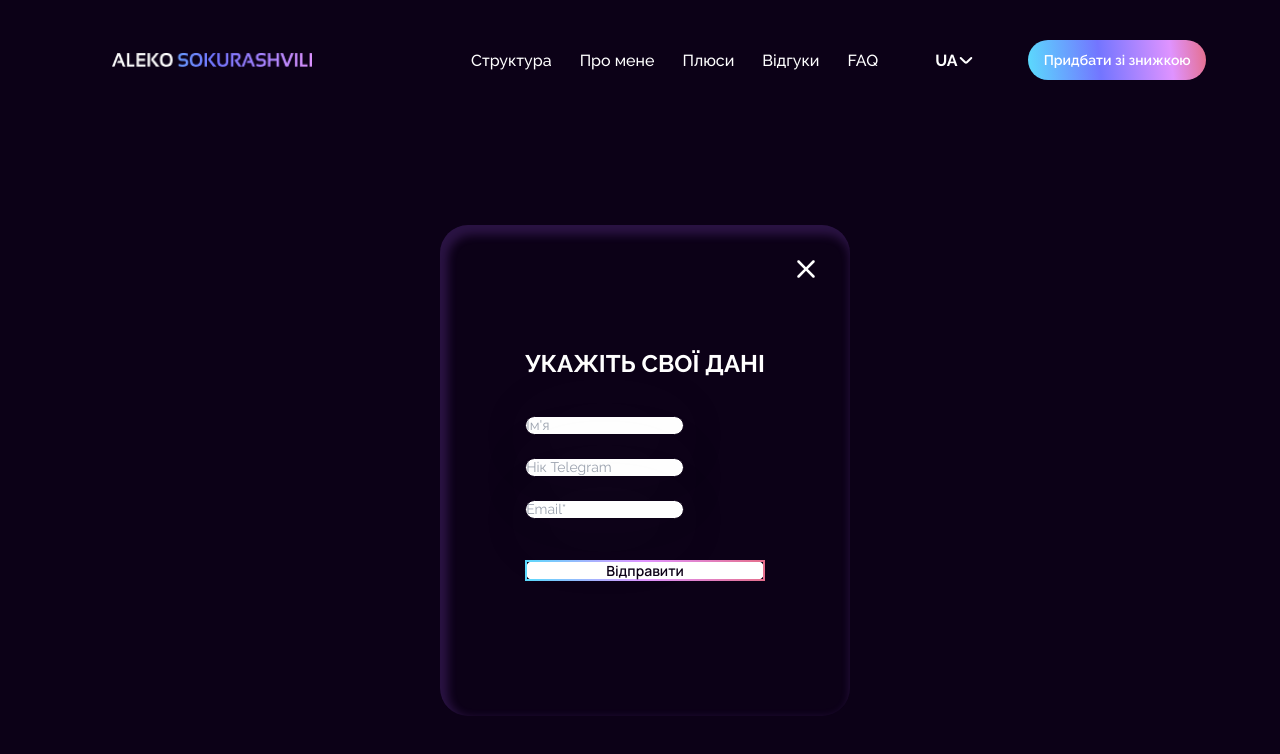
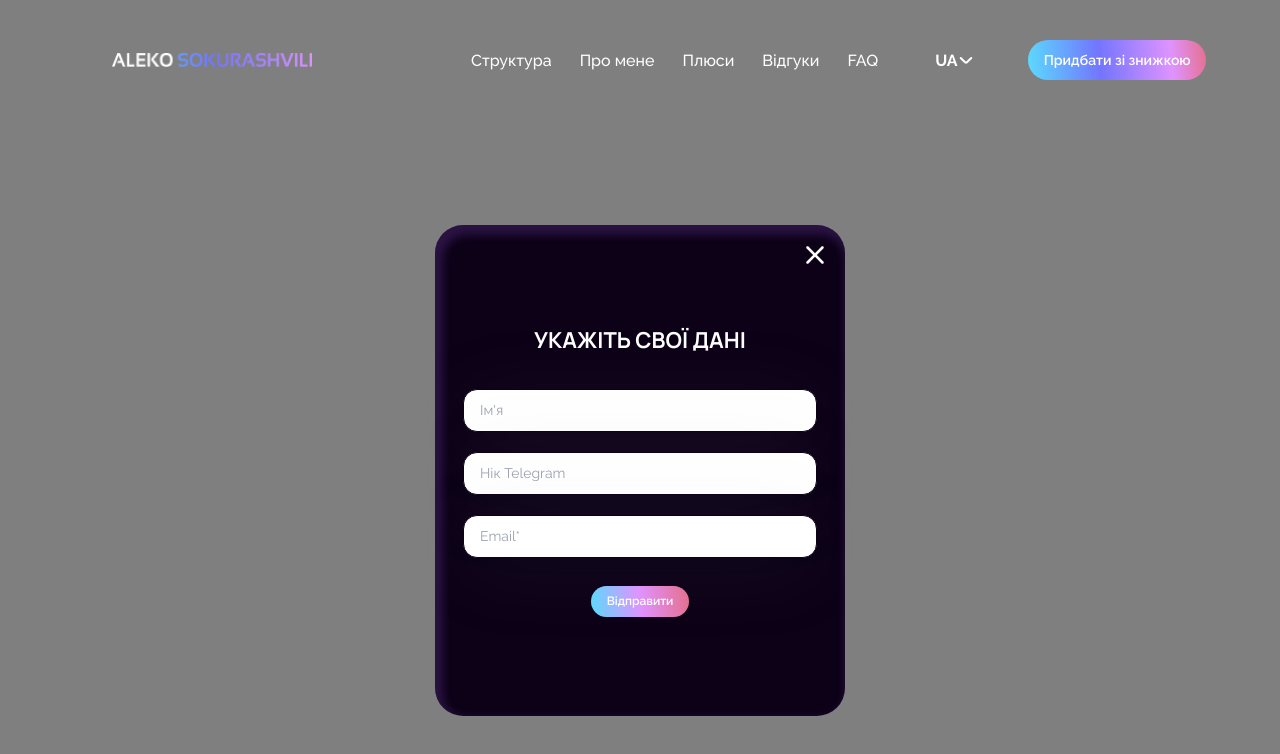
Before and after one commit to Filbertik/video_academ_next, a Next.js app: page /contact-modal in a window 1280 px wide. Shown: the top 754 px of the page. Built offline with nearby package versions, Linux system fonts and the light colour scheme; a web font is replaced by a local one.

Commit message:
edit modal cliks

```diff
--- a/src/app/contact-modal/ContactModal.tsx
+++ b/src/app/contact-modal/ContactModal.tsx
@@ -1,5 +1,5 @@
 'use client';
-import { useState } from 'react';
+import { useEffect, useState } from 'react';
 import Header from '@/components/common/Header';
 import EditText from '@/components/ui/EditText';
 import Button from '@/components/ui/Button';
@@ -24,46 +24,40 @@ export default function ContactModal() {
   });
 
   const [errors, setErrors] = useState<FormErrors>({});
-  const [isSubmitting, setIsSubmitting] = useState<boolean>(false);
-  const [isModalOpen, setIsModalOpen] = useState<boolean>(true);
+  const [isSubmitting, setIsSubmitting] = useState(false);
+  const [isModalOpen, setIsModalOpen] = useState(true);
+  const [isSubmitted, setIsSubmitted] = useState(false);
+
+  // --- Закриття по ESC ---
+  useEffect(() => {
+    const handleEsc = (e: KeyboardEvent) => {
+      if (e.key === 'Escape') setIsModalOpen(false);
+    };
+    window.addEventListener('keydown', handleEsc);
+    return () => window.removeEventListener('keydown', handleEsc);
+  }, []);
 
   const validateForm = (): boolean => {
     const newErrors: FormErrors = {};
-
-    if (!formData.name.trim()) {
-      newErrors.name = "Ім'я є обов'язковим";
-    }
-
+    if (!formData.name.trim()) newErrors.name = "Ім'я є обов'язковим";
     if (!formData.email.trim()) {
       newErrors.email = "Email є обов'язковим";
     } else if (!/^[^\s@]+@[^\s@]+\.[^\s@]+$/.test(formData.email)) {
       newErrors.email = 'Введіть коректний email';
     }
-
     setErrors(newErrors);
     return Object.keys(newErrors).length === 0;
   };
 
   const handleInputChange =
     (field: keyof FormData) => (event: React.ChangeEvent<HTMLInputElement>) => {
-      setFormData((prev) => ({
-        ...prev,
-        [field]: event.target.value,
-      }));
+      setFormData((prev) => ({ ...prev, [field]: event.target.value }));
+      if (errors[field]) setErrors((prev) => ({ ...prev, [field]: undefined }));
+    };
 
-      // Clear error when user starts typing
-      if (errors[field]) {
-        setErrors((prev) => ({
-          ...prev,
-          [field]: undefined,
-        }));
-      }
-    };
   const handleSubmit = async (event: React.FormEvent) => {
     event.preventDefault();
-
     if (!validateForm()) return;
-
     setIsSubmitting(true);
 
     try {
@@ -72,13 +66,11 @@ export default function ContactModal() {
         headers: { 'Content-Type': 'application/json' },
         body: JSON.stringify(formData),
       });
-
       const data = await res.json();
 
       if (data.success) {
-        // Успіх: очищаємо форму і показуємо повідомлення
         setFormData({ name: '', telegram: '', email: '' });
-        setIsModalOpen(false);
+        setIsSubmitted(true);
       } else {
         alert('❌ Не вдалося відправити повідомлення. Спробуйте ще раз.');
       }
@@ -90,76 +82,26 @@ export default function ContactModal() {
     }
   };
 
-  // const handleSubmit = async (event: React.FormEvent) => {
-  //   event.preventDefault()
+  const handleCloseModal = () => setIsModalOpen(false);
 
-  //   if (!validateForm()) {
-  //     return
-  //   }
-
-  //   setIsSubmitting(true)
-
-  //   try {
-  //     // Simulate API call
-  //     await new Promise(resolve => setTimeout(resolve, 1000))
-
-  //     // Reset form and close modal on success
-  //     setFormData({ name: '', telegram: '', email: '' })
-  //     setIsModalOpen(false)
-
-  //   } catch (error) {
-  //     console.error('Form submission error:', error)
-  //   } finally {
-  //     setIsSubmitting(false)
-  //   }
-  // }
-
-  const handleCloseModal = () => {
-    setIsModalOpen(false);
-  };
-
-  if (!isModalOpen) {
-    return (
-      <div className="w-full min-h-screen bg-[#0c0117] flex flex-col">
-        <Header />
-        <main className="flex-1 flex items-center justify-center p-4">
-          <div className="text-center">
-            <h1 className="text-2xl md:text-3xl font-bold text-white mb-4">
-              Дякуємо за ваш запит!
-            </h1>
-            <p className="text-gray-300 mb-6">Ми зв'яжемося з вами найближчим часом.</p>
-            <Button text="Повернутися" onClick={() => setIsModalOpen(true)} variant="gradient" />
-          </div>
-        </main>
-      </div>
-    );
-  }
+  if (!isModalOpen) return null;
 
   return (
-    // <div className="w-full min-h-screen bg-[#0c0117] flex flex-col">
-    // <div className="relative w-full min-h-screen bg-[#0c0117] flex flex-col items-center justify-center">
-    // Абсолютно позиційований хедер поверх усієї сторінки
-    <div className="relative w-full min-h-screen bg-[#0c0117] flex flex-col items-center justify-center">
-      {/* Позиціонуємо хедер відносно viewport, щоб він був по центру як на основній сторінці */}
-      {/* <Header /> */}
+    <div
+      className="fixed inset-0 z-[9999] flex flex-col items-center justify-center bg-black/50"
+      onClick={handleCloseModal} // бекдроп
+    >
+      {/* Header */}
       <div className="fixed top-0 left-0 w-full z-50 pointer-events-auto">
         <Header />
       </div>
-      {/* <div className="absolute top-0 left-0 w-full z-20">
-        <Header />
-      </div> */}
-      {/* <Header className="max-w-[1120px] mx-auto px-4 sm:px-6 lg:px-8 mt-[20px] md:mt-[30px] lg:mt-[40px]" /> */}
-      {/* <Header className="max-w-[1120px] mx-auto px-4 sm:px-6 lg:px-8 mt-[20px] md:mt-[30px] lg:mt-[40px]" /> */}
 
-      {/* <main className="flex-1 flex items-center justify-center p-4 mt-[39px] md:mt-[59px] lg:mt-[78px]"> */}
-      <main className="flex-1 flex items-center justify-center p-4 mt-[100px] md:mt-[120px] lg:mt-[140px]">
-        <div className="w-full max-w-[1000px] mx-auto flex flex-col lg:flex-row items-center justify-center gap-[30px] md:gap-[45px] lg:gap-[60px]">
-          {/* Contact Form Modal */}
-          <div className="relative w-full max-w-[400px] lg:max-w-[350px] xl:max-w-[400px]">
-            {/* <div
-              className="bg-[#0c0117] rounded-[28px] p-[14px] md:p-[21px] lg:p-[28px] relative"
-              style={{ boxShadow: '4px 6px 10px #a75df333' }}
-            > */}
+      <main
+        className="relative z-50 flex flex-col items-center justify-center p-4 mt-[100px] md:mt-[120px] lg:mt-[140px]"
+        onClick={(e) => e.stopPropagation()} // щоб клік усередині не закривав
+      >
+        {/* === ФОРМА === */}
+        {!isSubmitted && (
           <div
             className="relative flex flex-col items-center justify-center"
             style={{
@@ -171,72 +113,33 @@ export default function ContactModal() {
               padding: '28px',
             }}
           >
-              {/* Close Button */}
+            {/* Хрестик */}
             <button
               onClick={handleCloseModal}
-                className="absolute top-[14px] md:top-[21px] lg:top-[28px] right-[14px] md:right-[21px] lg:right-[28px] w-[32px] h-[32px] flex items-center justify-center text-white hover:text-gray-300 transition-colors duration-200 z-10"
+              className="absolute top-[14px] right-[14px] w-[32px] h-[32px] flex items-center justify-center text-white hover:text-gray-300 transition-colors duration-200"
               aria-label="Закрити модальне вікно"
             >
-                <img
-                  src="/images/img_material_symbol.svg"
-                  alt="close"
-                  width={32}
-                  height={32}
-                  className="w-[32px] h-[32px]"
-                />
+              <img src="/images/img_material_symbol.svg" alt="close" width={32} height={32} />
             </button>
 
-              <div className="pt-[17px] md:pt-[26px] lg:pt-[34px] pb-[22px] md:pb-[33px] lg:pb-[44px] px-[10px] md:px-[15px] lg:px-[20px]">
-                <form
-                  onSubmit={handleSubmit}
-                  className="flex flex-col gap-[17px] md:gap-[26px] lg:gap-[34px]"
-                >
-                  {/* Form Title */}
-                  <h1 className="text-[18px] md:text-[21px] lg:text-[24px] font-bold leading-[22px] md:leading-[25px] lg:leading-[29px] text-center uppercase text-white font-raleway">
+            {/* Форма */}
+            <form onSubmit={handleSubmit} className="flex flex-col gap-[20px] w-full items-center">
+              <h1 className="text-[22px] font-bold text-white text-center uppercase mb-3">
                 Укажіть свої дані
               </h1>
 
-                  <div className="flex flex-col gap-[20px] md:gap-[30px] lg:gap-[40px]">
-                    {/* Form Fields */}
-                    <div className="flex flex-col gap-[9px] md:gap-[14px] lg:gap-[18px]">
               <EditText
                 placeholder="Ім'я"
                 value={formData.name}
                 onChange={handleInputChange('name')}
                 error={!!errors.name}
                 helperText={errors.name}
-                        text_font_size="text-sm"
-                        text_font_family="Raleway"
-                        text_font_weight="font-normal"
-                        text_line_height="leading-sm"
-                        text_text_align="left"
-                        text_color="text-[#0c0117]"
-                        fill_background_color="bg-white"
-                        border_border_radius="rounded-[14px]"
-                        effect_box_shadow="0px 10px 78px #7979791e"
-                        padding="t=12px,r=20px,b=12px,l=20px"
-                        layout_width="flex-1"
               />
-
               <EditText
                 placeholder="Нік Telegram"
                 value={formData.telegram}
                 onChange={handleInputChange('telegram')}
-                        error={!!errors.telegram}
-                        helperText={errors.telegram}
-                        text_font_size="text-sm"
-                        text_font_family="Raleway"
-                        text_font_weight="font-normal"
-                        text_line_height="leading-sm"
-                        text_text_align="left"
-                        text_color="text-[#0c0117]"
-                        fill_background_color="bg-white"
-                        border_border_radius="rounded-[14px]"
-                        effect_box_shadow="0px 10px 78px #7979791e"
-                        padding="t=12px,r=20px,b=12px,l=20px"
-                        layout_width="flex-1"
               />
-
               <EditText
                 placeholder="Email*"
                 type="email"
@@ -244,58 +147,47 @@ export default function ContactModal() {
                 onChange={handleInputChange('email')}
                 error={!!errors.email}
                 helperText={errors.email}
-                        text_font_size="text-sm"
-                        text_font_family="Raleway"
-                        text_font_weight="font-normal"
-                        text_line_height="leading-sm"
-                        text_text_align="left"
-                        text_color="text-[#0c0117]"
-                        fill_background_color="bg-white"
-                        border_border_radius="rounded-[14px]"
-                        effect_box_shadow="0px 10px 78px #7979791e"
-                        padding="t=12px,r=20px,b=12px,l=20px"
-                        layout_width="flex-1"
                 required
               />
-                    </div>
 
-                    {/* Submit Button */}
               <Button
                 type="submit"
                 text={isSubmitting ? 'Відправляємо...' : 'Відправити'}
                 disabled={isSubmitting}
-                      text_font_size="text-sm"
-                      text_font_family="Raleway"
-                      text_font_weight="font-semibold"
-                      text_line_height="leading-sm"
-                      text_text_align="center"
-                      text_color="text-[#0c0117]"
-                      fill_background_color="bg-white"
-                      border_border_radius="rounded-[12px]"
-                      effect_box_shadow="0px 1px 2px #0000000c"
-                      padding="t=14px,r=34px,b=14px,l=34px"
-                      layout_width="flex-1"
-                      className="border-2 border-transparent bg-white text-[#0c0117] hover:bg-gray-50 transition-colors duration-200"
-                      style={{
-                        borderImage:
-                          'linear-gradient(84deg, #5adafc 0%, #df93ff 50%, #e56f8c 100%) 1',
-                      }}
+                variant="gradient"
+                className="mt-2"
               />
-                  </div>
             </form>
           </div>
+        )}
+
+        {/* === ДЯКУВАЛЬНЕ ВІКНО === */}
+        {isSubmitted && (
+          <div
+            className="relative flex flex-col items-center justify-center text-center text-white"
+            style={{
+              borderRadius: '28px',
+              width: '410px',
+              minHeight: '350px',
+              background: '#0c0117',
+              boxShadow: 'inset 4px 6px 10px 4px rgba(167, 93, 243, 0.2)',
+              padding: '28px',
+            }}
+          >
+            {/* Хрестик */}
+            <button
+              onClick={handleCloseModal}
+              className="absolute top-[14px] right-[14px] w-[32px] h-[32px] flex items-center justify-center text-white hover:text-gray-300 transition-colors duration-200"
+              aria-label="Закрити дякувальне вікно"
+            >
+              <img src="/images/img_material_symbol.svg" alt="close" width={32} height={32} />
+            </button>
+
+            <h1 className="text-2xl md:text-3xl font-bold mb-4">Дякуємо за ваш запит!</h1>
+            <p className="text-gray-300 mb-6">Ми зв'яжемося з вами найближчим часом.</p>
+            <Button text="Повернутися" onClick={handleCloseModal} variant="gradient" />
           </div>
-          </div>
-
-          {/* Decorative Purple Circle */}
-          {/* <div
-            className="hidden lg:block w-[184px] md:w-[276px] lg:w-[368px] h-[173px] md:h-[260px] lg:h-[346px] bg-[#a75df3] rounded-full"
-            style={{
-              boxShadow: '0px 4px 577px #888888ff',
-              borderRadius: '184px',
-            }}
-          /> */}
-        </div>
+        )}
       </main>
     </div>
   );
```
Lines whose indentation alone changed are shown as unchanged.
